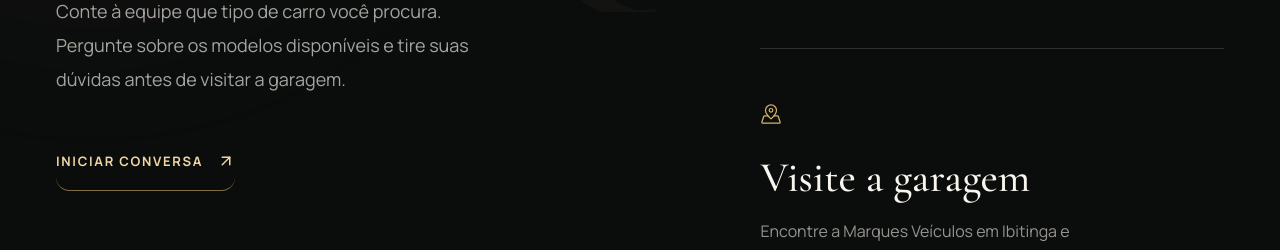
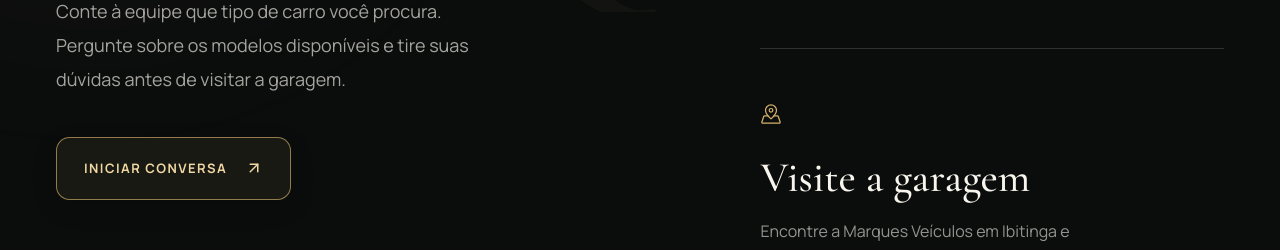
Before and after one commit to leticiazooe/landing-page-marques-veiculos, a React (Vite) app: page / in a window 1280 px wide. Shown: the part 2320-2570 px from the top of the page. Built offline with nearby package versions, Linux system fonts and the light colour scheme; no server answers; the database is empty.

Commit message:
Corrigir botão Iniciar conversa

```diff
--- a/src/components/Story.tsx
+++ b/src/components/Story.tsx
@@ -35,8 +35,8 @@ export function Story() {
             <p className="mt-8 max-w-[460px] text-[18px] leading-[1.9] text-ivory/65">
               Conte à equipe que tipo de carro você procura. Pergunte sobre os modelos disponíveis e tire suas dúvidas antes de visitar a garagem.
             </p>
-            <a href={whatsappUrl('Olá! Gostaria de conversar com a Marques Veículos sobre meu próximo carro.')} target="_blank" rel="noopener noreferrer" className="rounded-xl group mt-9 inline-flex min-h-12 items-center gap-3 border-b border-gold/60 pb-1 text-[13px] font-bold uppercase tracking-[.13em] text-gold-light transition-colors hover:text-white focus-visible:outline-2 focus-visible:outline-offset-4 focus-visible:outline-gold">
-              Iniciar conversa <ArrowUpRight aria-hidden="true" size={18} className="transition-transform group-hover:translate-x-0.5 group-hover:-translate-y-0.5" />
+            <a href={whatsappUrl('Olá! Gostaria de conversar com a Marques Veículos sobre meu próximo carro.')} target="_blank" rel="noopener noreferrer" className="group mt-9 inline-flex min-h-14 max-w-full items-center justify-center gap-4 rounded-xl border border-gold/65 bg-gold/[.07] px-6 py-3 text-[13px] font-bold uppercase tracking-[.11em] text-gold-light shadow-[0_8px_24px_rgba(0,0,0,.16)] transition-[background-color,border-color,color,transform,box-shadow] duration-300 hover:-translate-y-0.5 hover:border-gold-light hover:bg-gold hover:text-night hover:shadow-[0_12px_30px_rgba(213,177,107,.16)] focus-visible:outline-2 focus-visible:outline-offset-4 focus-visible:outline-gold motion-reduce:transform-none">
+              Iniciar conversa <ArrowUpRight aria-hidden="true" size={18} className="shrink-0 transition-transform group-hover:translate-x-0.5 group-hover:-translate-y-0.5 motion-reduce:transform-none" />
             </a>
           </Reveal>
         </div>
```
